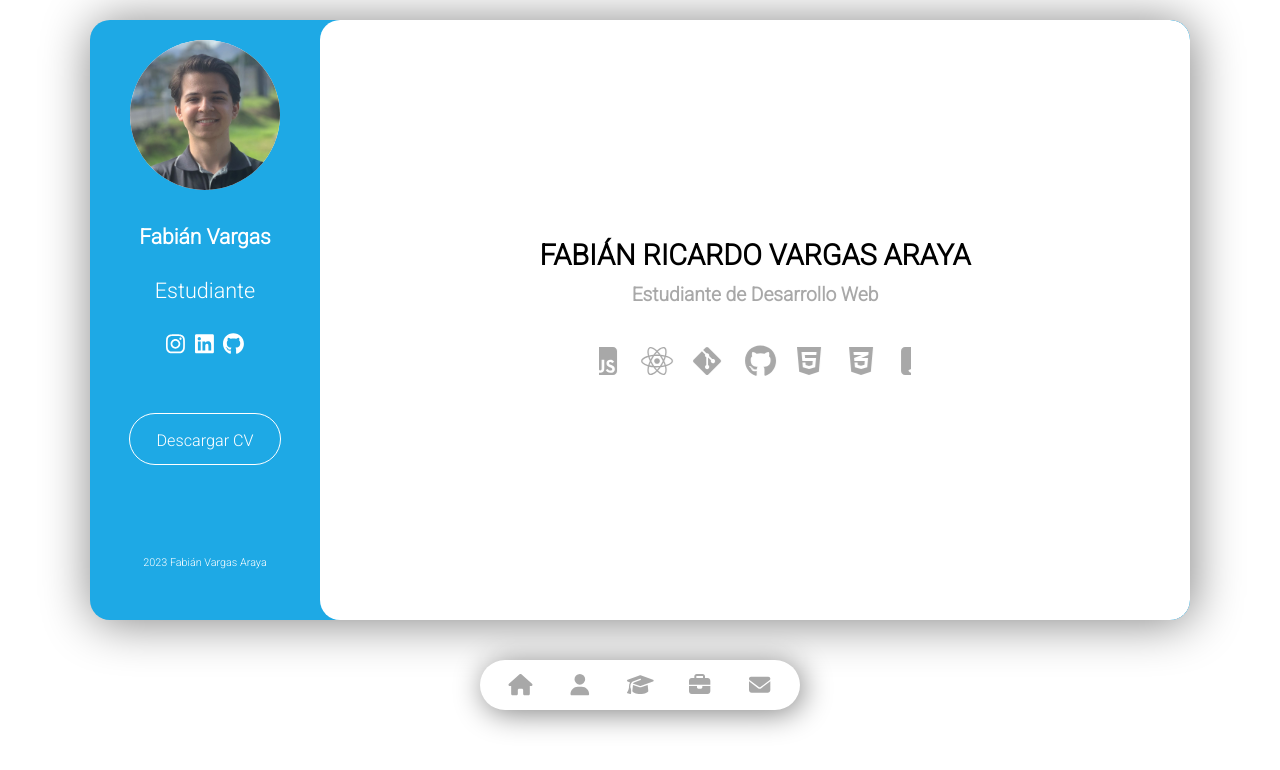
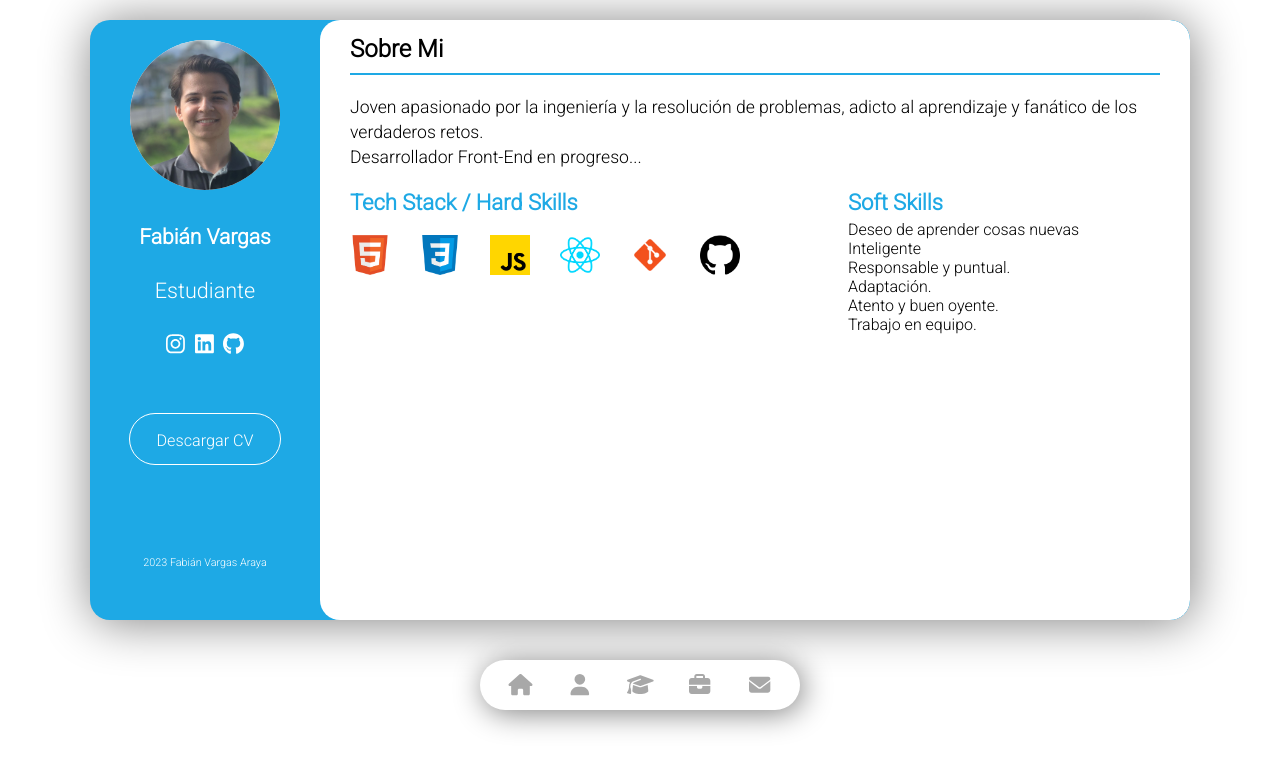
Before and after one commit to FabiSax12/Curriculum-Moderno-en-React, a React (Vite) app: page /about in a window 1280 px wide. Shown: the top 770 px of the page. Built offline with nearby package versions, Linux system fonts and the light colour scheme.

Commit message:
new: Cambio de páginas mediante react router dom

```diff
--- a/src/App.jsx
+++ b/src/App.jsx
@@ -1,33 +1,19 @@
 import "./App.css";
-import { useState } from "react";
 import Sidebar from "./Components/Sidebar/Sidebar";
 import Paginas from "./Components/Páginas/Páginas";
 import Navegacion from "./Components/Nav/Navegacion";
+import { BrowserRouter } from "react-router-dom";
 
 function App() {
-  const [pageState, setPageState] = useState({
-    home: "active",
-    user: "inactive",
-    curriculum: "inactive",
-    proyectos: "inactive",
-    contact: "inactive",
-  });
-  const activatePage = (pageId) => {
-    const newPageState = {};
-    for (const pageName in pageState) {
-      newPageState[pageName] = pageName === pageId ? "active" : "inactive";
-    }
-    setPageState(newPageState);
-  };
-
+  console.log("Render")
   return (
-    <>
+    <BrowserRouter>
       <div className="principal">
         <Sidebar />
-        <Paginas pageState={pageState} />
+        <Paginas />
       </div>
-      <Navegacion click={activatePage} />
-    </>
+      <Navegacion />
+    </BrowserRouter>
   );
 }
 
--- a/src/Components/Contact/Contact.jsx
+++ b/src/Components/Contact/Contact.jsx
@@ -2,11 +2,11 @@ import "./Contact.css";
 import { useFirstActivation } from "../../hooks/useFirstActivation";
 import FormularioEmail from "../Formulario/FormularioEmail";
 
-const Contact = ({ state }) => {
-  const { pageContentRef } = useFirstActivation(state, "show");
+const Contact = () => {
+  const { pageContentRef } = useFirstActivation();
 
   return (
-    <div className={`page_contacto ${state}`} id="contact">
+    <div className={`page_contacto active`} id="contact">
       <h2 className="title">Contacto</h2>
       <div className="content" ref={pageContentRef}>
         <FormularioEmail />
--- a/src/Components/Curriculum/Curriculum.jsx
+++ b/src/Components/Curriculum/Curriculum.jsx
@@ -3,11 +3,11 @@ import Trabajos from "../Trabajos/Trabajos";
 import { useFirstActivation } from "../../hooks/useFirstActivation";
 
 
-const Formación = ({ state }) => {
-  const {pageContentRef} = useFirstActivation(state, "show")
+const Formación = () => {
+  const {pageContentRef} = useFirstActivation()
 
   return (
-    <div className={`page_formación ${state}`} id="formación">
+    <div className={`page_formación active`} id="formación">
       <h2 className="title">Currículum</h2>
       <div className="content" ref={pageContentRef}>
         <section className="experiencia_laboral">
--- a/src/Components/Inicio/Home.jsx
+++ b/src/Components/Inicio/Home.jsx
@@ -1,9 +1,9 @@
 import "./Home.css";
 import Skills from "../Skills/Skills";
 
-const Home = ({ state }) => {
+const Home = () => {
   return (
-    <div className={`page_home ${state}`}>
+    <div className={`page_home active`}>
       <div className="page_home_title">
         <h2>FABIÁN RICARDO VARGAS ARAYA</h2>
         <h4>Estudiante de Desarrollo Web</h4>
--- a/src/Components/Nav/Navegacion.jsx
+++ b/src/Components/Nav/Navegacion.jsx
@@ -7,40 +7,41 @@ import {
   faBriefcase,
   faEnvelope,
 } from "@fortawesome/free-solid-svg-icons";
+import { Link } from "react-router-dom";
 
-const Navegacion = ({ click }) => {
+const Navegacion = () => {
   return (
     <div className="navegacion">
+      <Link to="/home">
         <PageIcon
           icon={faHome}
           name="home"
-        clickBtn={click}
-        pageToActive="home"
         />
+      </Link>
+      <Link to="/about">
         <PageIcon
           icon={faUser}
           name="user"
-        clickBtn={click}
-        pageToActive="user"
         />
+      </Link>
+      <Link to="/curriculum">
         <PageIcon
           icon={faGraduationCap}
           name="cap"
-        clickBtn={click}
-        pageToActive="curriculum"
         />
+      </Link>
+      <Link to="/proyects">
         <PageIcon
           icon={faBriefcase}
           name="brief-case"
-        clickBtn={click}
-        pageToActive="proyectos"
         />
+      </Link>
+      <Link to="/contact">
         <PageIcon
           icon={faEnvelope}
           name="envelope"
-        clickBtn={click}
-        pageToActive="contact"
         />
+      </Link>
     </div>
   );
 };
--- a/src/Components/Page-icon/PageIcon.jsx
+++ b/src/Components/Page-icon/PageIcon.jsx
@@ -2,15 +2,10 @@ import React from "react";
 import "./PageIcon.css";
 import { FontAwesomeIcon } from "@fortawesome/react-fontawesome";
 
-const PageIcon = ({ icon, name, clickBtn, pageToActive }) => {
-  const toggleState = (pageId) => {
-    clickBtn(pageId);
-  };
-
+const PageIcon = ({ icon, name }) => {
   return (
     <button
       className={`navegacion_btn ${name}`}
-      onClick={() => toggleState(pageToActive)}
     >
       <FontAwesomeIcon icon={icon} className={`navegacion_btn_icon ${name}`} />
     </button>
--- a/src/Components/Proyectos/Proyectos.jsx
+++ b/src/Components/Proyectos/Proyectos.jsx
@@ -9,11 +9,11 @@ import {
   faBootstrap,
 } from "@fortawesome/free-brands-svg-icons";
 
-const Proyectos = ({ state }) => {
-  const { pageContentRef } = useFirstActivation(state, "show");
+const Proyectos = () => {
+  const { pageContentRef } = useFirstActivation();
 
   return (
-    <div className={`page_proyectos ${state}`} id="proyectos">
+    <div className={`page_proyectos active`} id="proyectos">
       <h2 className="title">Proyectos</h2>
       <div className="content" ref={pageContentRef}>
         <nav>
--- a/src/Components/Páginas/Páginas.jsx
+++ b/src/Components/Páginas/Páginas.jsx
@@ -4,15 +4,19 @@ import SobreMi from "../Sobre Mi/SobreMi";
 import Curriculum from "../Curriculum/Curriculum";
 import Proyectos from "../Proyectos/Proyectos";
 import Contact from "../Contact/Contact";
+import { Routes, Route } from "react-router-dom";
 
-const Páginas = ({ pageState }) => {
+const Páginas = () => {
   return (
     <div className="pages">
-      <Home state={pageState.home} />
-      <SobreMi state={pageState.user} />
-      <Curriculum state={pageState.curriculum} />
-      <Proyectos state={pageState.proyectos} />
-      <Contact state={pageState.contact} />
+      <Routes>
+        <Route path="/" element={<Home/>}/>
+        <Route path="/home" element={<Home/>}/>
+        <Route path="/about" element={<SobreMi/>}/>
+        <Route path="/curriculum" element={<Curriculum/>}/>
+        <Route path="/proyects" element={<Proyectos/>}/>
+        <Route path="/contact" element={<Contact/>}/>
+      </Routes>
     </div>
   );
 };
--- a/src/Components/Sobre Mi/SobreMi.jsx
+++ b/src/Components/Sobre Mi/SobreMi.jsx
@@ -1,11 +1,11 @@
 import "./SobreMi.css";
 import { useFirstActivation } from "../../hooks/useFirstActivation";
 
-const SobreMi = ({ state }) => {
-  const { pageContentRef } = useFirstActivation(state, "show");
+const SobreMi = () => {
+  const { pageContentRef } = useFirstActivation();
 
   return (
-    <div className={`sobremi ${state}`} id="sobreMi">
+    <div className={`sobremi active`} id="sobreMi">
       <h2 className="title">Sobre Mi</h2>
       <div className="content" ref={pageContentRef}>
         <p className="sobremi__texto">
--- a/src/hooks/useFirstActivation.js
+++ b/src/hooks/useFirstActivation.js
@@ -1,21 +1,14 @@
-import { useState, useEffect, useRef } from "react";
+import { useEffect, useRef } from "react";
 
-export function useFirstActivation(state, animationClass) {
-  const [isFirstActivation, setIsFirstActivation] = useState(true);
+export function useFirstActivation() {
   const pageContentRef = useRef(null);
 
   useEffect(() => {
     const pageContent = pageContentRef.current;
+    setTimeout(() => pageContent?.classList.add("show"), 400);
 
-    if (state === "inactive") {
-      setIsFirstActivation(true);
-      pageContent?.classList.remove(animationClass);
-    } else if (state === "active" && isFirstActivation) {
-      pageContent?.classList.remove(animationClass);
-      setTimeout(() => pageContent?.classList.add(animationClass), 400);
-      setIsFirstActivation(false);
-    }
-  }, [state]);
+    return pageContent?.classList.remove("show");
+  }, []);
 
   return { pageContentRef };
 }
```
Also changed, not shown: .eslintrc.cjs. Lines whose indentation alone changed are shown as unchanged.
